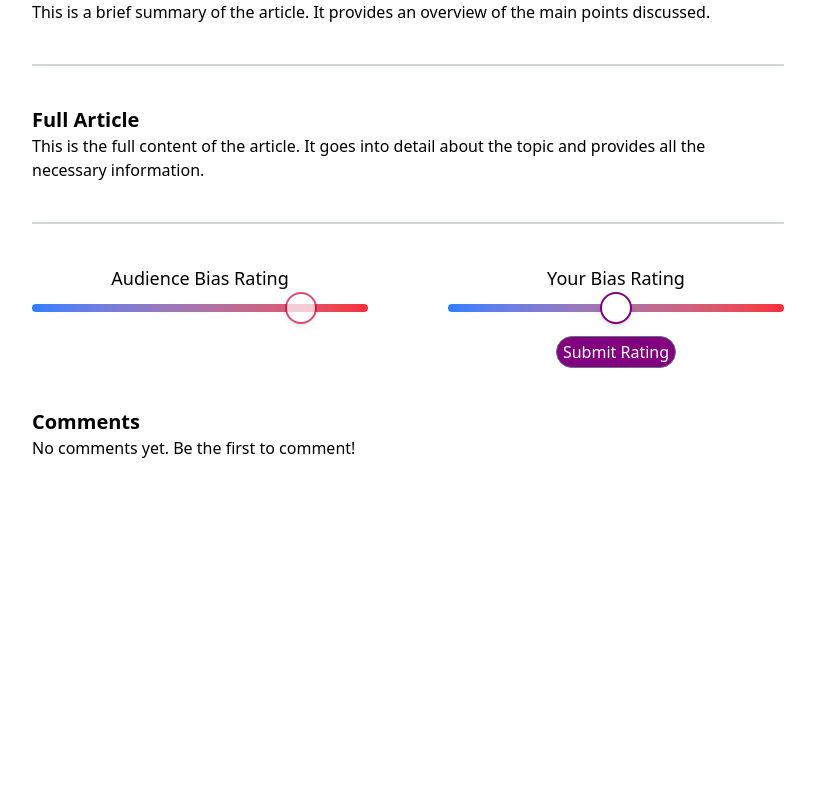
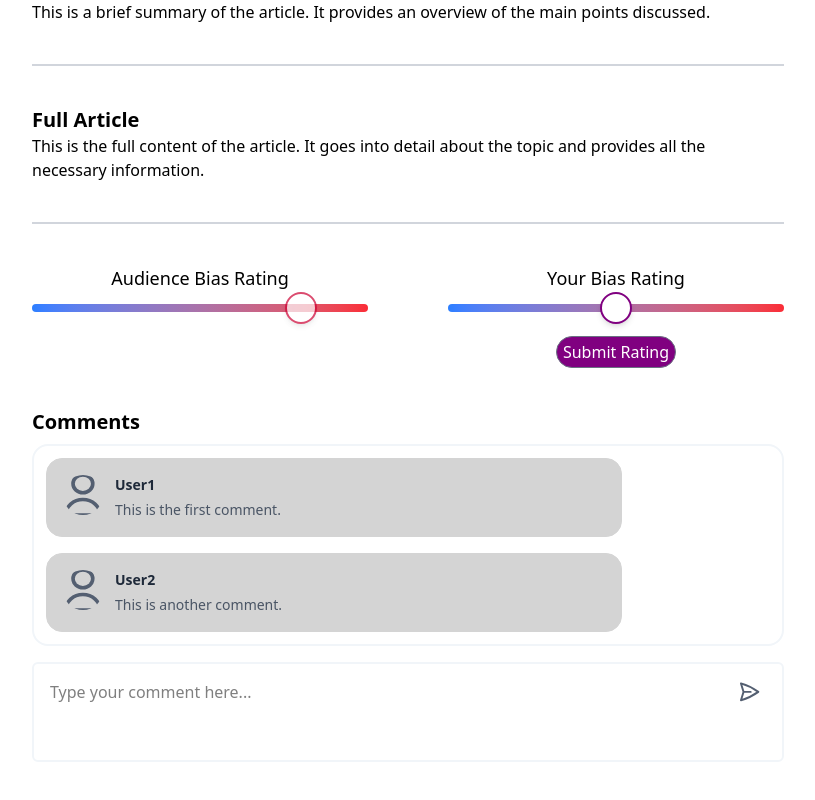
Before and after one commit to ysmazaheri/NewsBridge, a React (Vite) app in the folder frontend/newsbridge/: page /article in a window 1280 px wide. Shown: the part 688-1488 px from the top of the page, without its empty margins (232-1047 px from the left). Before the commit the page ends 1204 px from the top, so only its background shows below. Built offline with nearby package versions, Linux system fonts and the light colour scheme.

Commit message:
Functioning comment section component

```diff
--- /dev/null
+++ b/frontend/newsbridge/src/components/CommentSection/CommentSection.tsx
@@ -0,0 +1,59 @@
+import { useState } from "react";
+import { TextArea } from "../../components/FormElements";
+import CommentDisplay from "./CommentDisplay";
+
+function CommentSection() {
+  const [comments, setComments] = useState([
+    { username: "User1", userComment: "This is the first comment.", userImage: "/person.svg" },
+    { username: "User2", userComment: "This is another comment.", userImage: "/person.svg" },
+  ]);
+  const [text, setText] = useState("");
+
+  const handleInputChange = (event: React.ChangeEvent<HTMLTextAreaElement>) => {
+    setText(event.target.value);
+  };
+
+  const handleButtonClickComment = (value: string) => {
+    if (value.trim()) {
+      setComments([
+        ...comments,
+        { username: "CurrentUser", userComment: value, userImage: "/person.svg" },
+      ]);
+      setText("");
+    }
+  };
+
+  return (
+    <div className="flex flex-col gap-4 my-2 w-full">
+      {/* Scrollable Comments Section */}
+      <div className="max-h-64 overflow-y-auto space-y-4 border-2 border-tertiary rounded-2xl px-3 py-3">
+        {comments.map((comment, index) => (
+          <CommentDisplay
+            key={index}
+            username={comment.username}
+            userComment={comment.userComment}
+            userImage={comment.userImage}
+          />
+        ))}
+      </div>
+      {/* Input Area for Adding Comments */}
+      <TextArea
+        className="w-full"
+        defaultValue="Type your comment here..."
+        value={text}
+        onChange={handleInputChange}
+        bgColor="bg-white"
+        cornerRadius="rounded-md"
+        showSubmitIcon={true}
+        onIconSubmit={handleButtonClickComment}
+        width="100%"
+        style={{
+          wordWrap: "break-word",
+          whiteSpace: "pre-wrap",
+        }}
+      />
+    </div>
+  );
+}
+
+export default CommentSection;
--- a/frontend/newsbridge/src/components/FormElements.tsx
+++ b/frontend/newsbridge/src/components/FormElements.tsx
@@ -26,6 +26,19 @@ interface ButtonProps extends React.ButtonHTMLAttributes<HTMLButtonElement> {
   boldness?: string;
   img?: string;
   handleClick: () => void;
+}
+
+interface TextAreaProps extends React.TextareaHTMLAttributes<HTMLTextAreaElement> {
+  defaultValue: string;
+  value?: string;
+  bgColor?: string;
+  borderColor?: string;
+  cornerRadius?: string;
+  width?: string | number; // Allow both string and number for width
+  height?: string;
+  showSubmitIcon?: boolean;
+  onChange: (event: React.ChangeEvent<HTMLTextAreaElement>) => void;
+  onIconSubmit?: (value: string) => void;
 }
 
 export const TextField = (props: TextFieldProps) => {
@@ -137,3 +150,57 @@ export const Button = (props: ButtonProps) => {
     </div>
   );
 };
+
+export const TextArea = (props: TextAreaProps) => {
+  const {
+    defaultValue,
+    value,
+    bgColor,
+    borderColor,
+    cornerRadius,
+    width = fixedWidth,
+    height = "100px",
+    showSubmitIcon,
+    onChange,
+    onIconSubmit,
+  } = props;
+
+  const defaultValueClass = defaultValue ? defaultValue : "";
+  const bgColorClass = bgColor ? bgColor : "bg-tertiary";
+  const borderColorClass = borderColor ? borderColor : "border-tertiary";
+  const cornerRadiusClass = cornerRadius ? cornerRadius : "rounded-2xl";
+
+  const handleChange = (e: React.ChangeEvent<HTMLTextAreaElement>) => {
+    onChange(e);
+  };
+
+  const handleSubmit = () => {
+    if (onIconSubmit) onIconSubmit(value || "");
+  };
+
+  return (
+    <div className="relative" style={{ width }}>
+      <textarea
+        placeholder={defaultValueClass}
+        value={value}
+        onChange={handleChange}
+        className={`p-4 text-md text-black border-2 w-full resize-none ${bgColorClass}
+                          ${borderColorClass} ${cornerRadiusClass}`}
+        style={{
+          wordWrap: "break-word", // Ensures long text wraps to the next line
+          whiteSpace: "pre-wrap", // Preserves spaces and line breaks
+          paddingRight: showSubmitIcon ? "40px" : "10px", // Adds padding for the icon
+          height: height, // Sets the height of the textarea
+        }}
+      />
+      {showSubmitIcon && (
+        <img
+          src="submiticon.svg"
+          alt="Submit Icon"
+          onClick={handleSubmit}
+          className="absolute right-6 top-4 cursor-pointer w-[20px] h-[28px]"
+        />
+      )}
+    </div>
+  );
+};
--- a/frontend/newsbridge/src/pages/Article.tsx
+++ b/frontend/newsbridge/src/pages/Article.tsx
@@ -4,6 +4,8 @@ import { useState, useEffect } from "react";
 import { NewsBridgeBiasScale, UserBiasScale } from "../components/BiasScale";
 import { mockArticle } from "../mock-data/MockArticle";
 import { UnbiasedArticleViewModel, mapUnbiasedArticleToViewModel } from "../entities/viewmodels/UnbiasedArticleVM";
+import CommentSection from "../components/CommentSection/CommentSection";
+
 const ArticlePage: React.FC = () => {
 
     const [article, setArticle] = useState<UnbiasedArticleViewModel | null>(null);
@@ -88,7 +90,7 @@ const ArticlePage: React.FC = () => {
             {/* Comments Section */}
             <div className="my-5 w-full">
                 <h2 className="text-xl font-semibold">Comments</h2>
-                <p>No comments yet. Be the first to comment!</p>
+                <CommentSection />
             </div>
         </div>
     );
--- a/frontend/newsbridge/src/pages/component_testing_pages/FormElementsPage.tsx
+++ b/frontend/newsbridge/src/pages/component_testing_pages/FormElementsPage.tsx
@@ -1,7 +1,7 @@
 import { useState } from "react";
 import { Button, TextField } from "../../components/FormElements";
 import Bookmark from "../../components/Bookmark";
-import CommentDisplay from "../../components/CommentDisplay";
+import CommentDisplay from "../../components/CommentSection/CommentDisplay";
 
 function FormElementsPage() {
   const [text, setText] = useState("");
```
Also changed, not shown: frontend/newsbridge/src/components/CommentSection/CommentDisplay.tsx (renamed from frontend/newsbridge/src/components/CommentDisplay.tsx).
